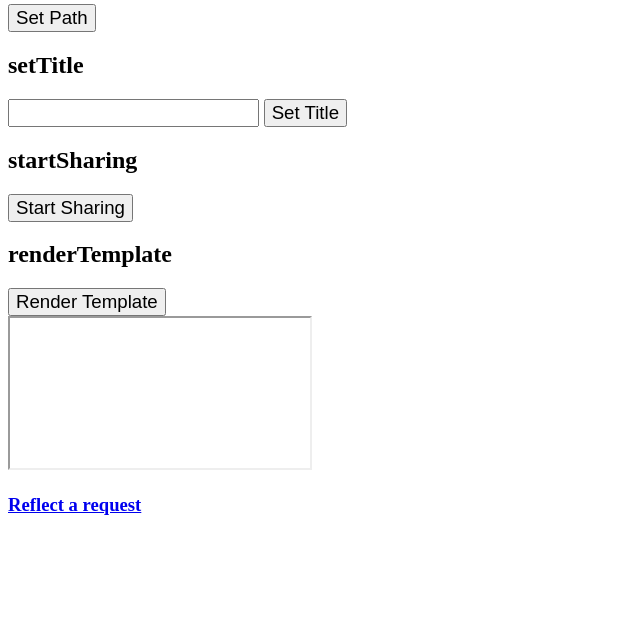
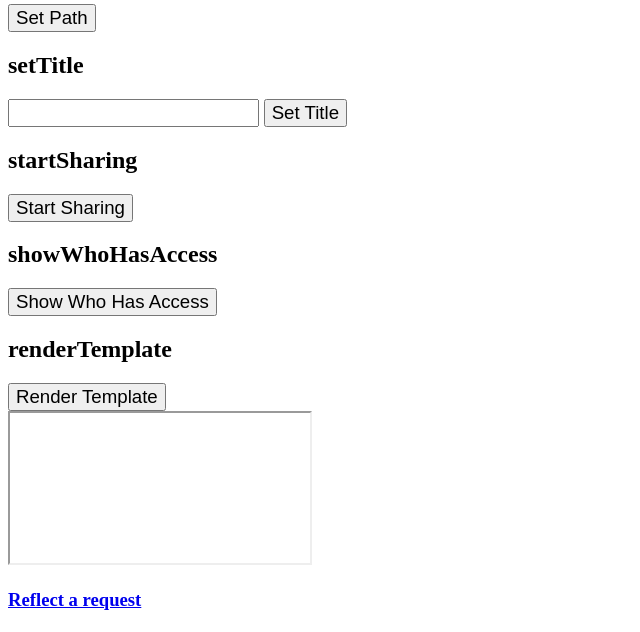
Before and after one commit to sandstorm-io/sandstorm-test-python, a Flask app: template templates/index.html in a window 1280 px wide. Shown: the part 704-1336 px from the top of the page, without its empty margins (0-640 px from the left). Before the commit the page ends 1219 px from the top, so only its background shows below. Run offline with Flask 2, Linux system fonts and the light colour scheme; the template is opened without the code that fills it, so the values that code supplies are empty.

Commit message:
Tests for who-has-access.

```diff
--- a/templates/index.html
+++ b/templates/index.html
@@ -115,6 +115,11 @@ p {
     </section>
 
     <section>
+      <h2>showWhoHasAccess</h2>
+      <button id="showWhoHasAccess" onclick="showWhoHasAccess();">Show Who Has Access</button>
+    </section>
+
+    <section>
       <h2>renderTemplate</h2>
       <button id="renderTemplate" onclick="renderTemplate();">Render Template</button>
       <iframe id="template-frame"></iframe>
@@ -212,6 +217,11 @@ function startSharing() {
   window.parent.postMessage({startSharing: {}}, "*");
 }
 
+function showWhoHasAccess() {
+  console.log('calling showWhoHasAccess');
+  window.parent.postMessage({showWhoHasAccess: {}}, "*");
+}
+
 function renderTemplate() {
   window.parent.postMessage({ renderTemplate: {
       rpcId: '0',
```
